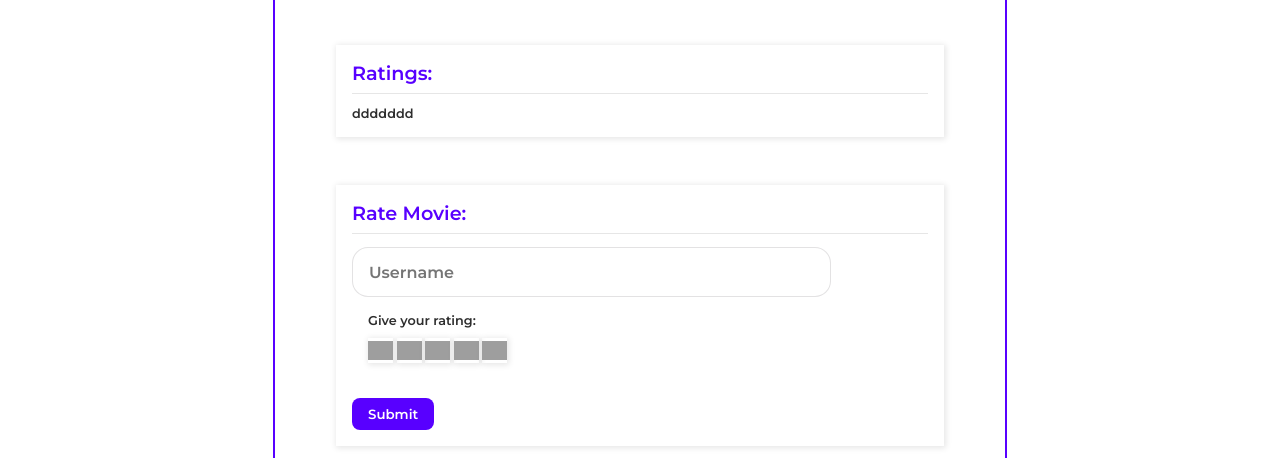
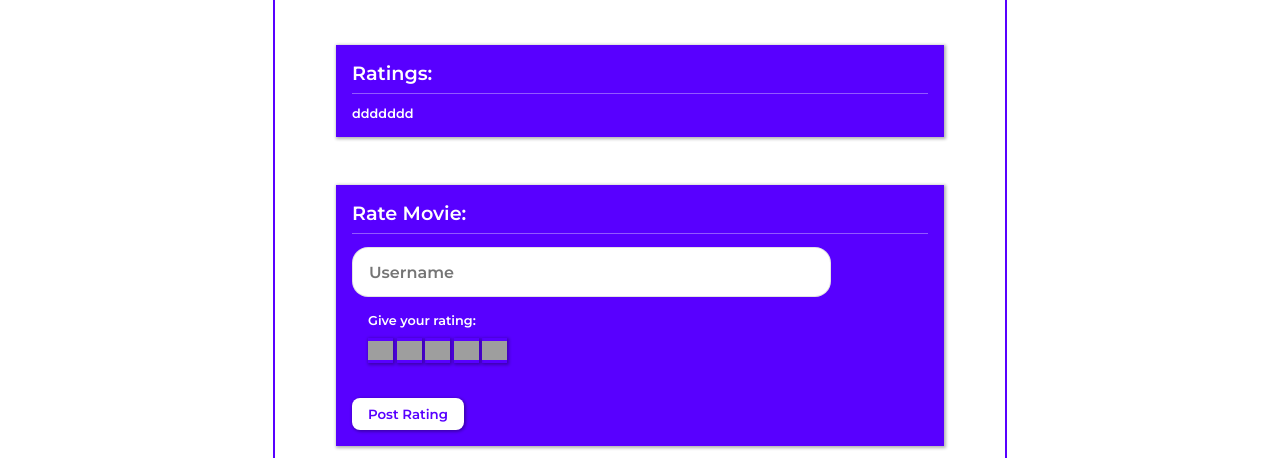
Before and after one commit to Eccb7/kingflix-app, a website built with webpack: page src/index.html in a window 1280 px wide. Shown: the part 342-800 px from the top of the page. Built offline with nearby package versions, Linux system fonts and the light colour scheme; grey boxes are pictures that could not be loaded; files whose address does not match are found by name.

Commit message:
Modify section colors

```diff
--- a/src/ratings.js
+++ b/src/ratings.js
@@ -39,7 +39,7 @@ export default class Ratings {
             <label for="star-5"></label>
           </div>
 
-          <input class="submitBtn" type="submit">
+          <input class="submitBtn" type="submit" value="Post Rating">
         </form>
       </div>
     </div>`;
--- a/src/stylesheets/ratings.css
+++ b/src/stylesheets/ratings.css
@@ -34,22 +34,25 @@
   margin-bottom: 2rem;
 }
 
+.headings {
+  margin-bottom: 0.8rem;
+  padding-bottom: 0.5rem;
+  border-bottom: 1.9px solid #ffffff59;
+  color: #fff;
+}
+
 .movieTitle {
   font-size: 2rem;
   font-weight: 700;
-}
-
-.headings {
-  margin-bottom: 0.8rem;
-  padding-bottom: 0.5rem;
-  border-bottom: 1.9px solid #231f201c;
   color: #5800ff;
 }
 
 .sectionContainers {
   padding: 1rem;
-  box-shadow: 1px 1px 6px 1px rgb(0, 0, 0, 0.1);
+  box-shadow: 1px 1px 3px 1px rgb(0, 0, 0, 0.3);
   margin-top: 3rem;
+  background-color: #5800ff;
+  color: #fff;
 }
 
 .formFields {
@@ -65,11 +68,12 @@
 
 .submitBtn {
   display: flex;
-  background-color: #5800ff;
+  background-color: #fff;
   padding: 0.5rem 1rem;
   border: none;
   border-radius: 0.5rem;
-  color: #fff;
+  color: #5800ff;
+  box-shadow: 1px 1px 3px 1px rgb(0, 0, 0, 0.3);
 }
 
 .star-rating {
@@ -95,7 +99,7 @@ label {
   background-repeat: no-repeat;
   background-position: center;
   cursor: pointer;
-  box-shadow: 1px 1px 6px 1px rgb(0, 0, 0, 0.1);
+  box-shadow: 1px 1px 3px 1px rgb(0, 0, 0, 0.3);
 }
 
 .star-rating input:checked + label {
```
